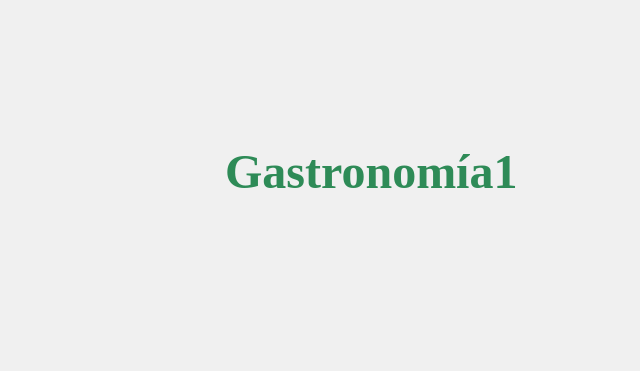
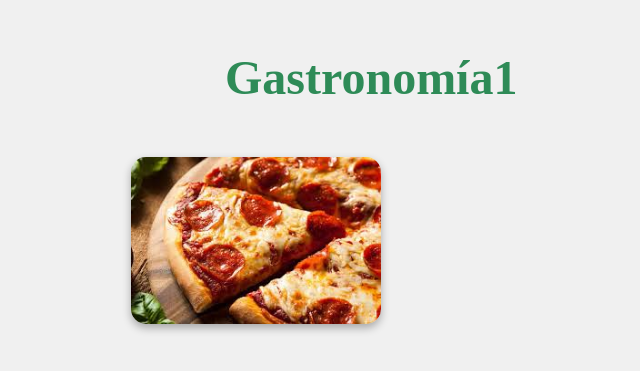
Before and after one commit to LD120907/pagina12, a plain HTML site: page index.html in a window 1280 px wide. Shown: the part 229-600 px from the top of the page, without its empty margins (384-1024 px from the left). Drawn offline with Linux system fonts and the light colour scheme.

Commit message:
Add files via upload

```diff
--- a/index.html
+++ b/index.html
@@ -6,6 +6,7 @@
     <style>
         body {
             display: flex;
+            flex-direction: column;
             justify-content: center;
             align-items: center;
             height: 100vh;
@@ -22,9 +23,17 @@
             50%  { transform: translateX(150px); }
             100% { transform: translateX(0); }
         }
+        img {
+            margin-top: 20px;
+            width: 250px;
+            border-radius: 15px;
+            box-shadow: 0px 4px 8px rgba(0,0,0,0.3);
+        }
     </style>
 </head>
 <body>
     <h1>Gastronomía1</h1>
+    <!-- Cambia la ruta de la imagen si la tienes en tu computadora -->
+    <img src="pizza.jpg" alt="Pizza deliciosa">
 </body>
 </html>
```
Also changed, not shown: pizza.jpg (added).
